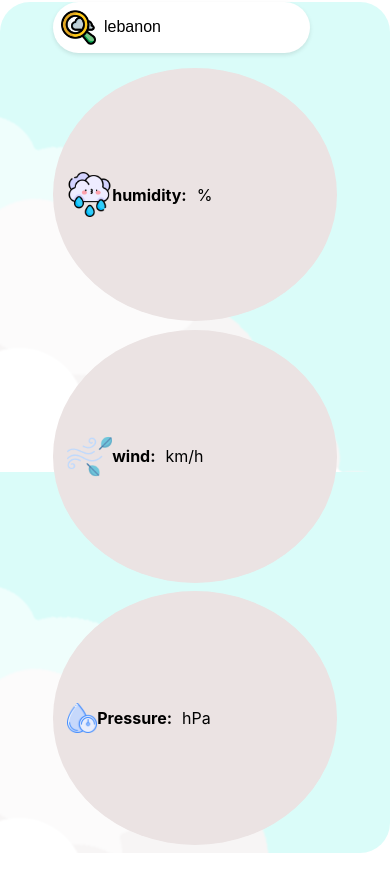
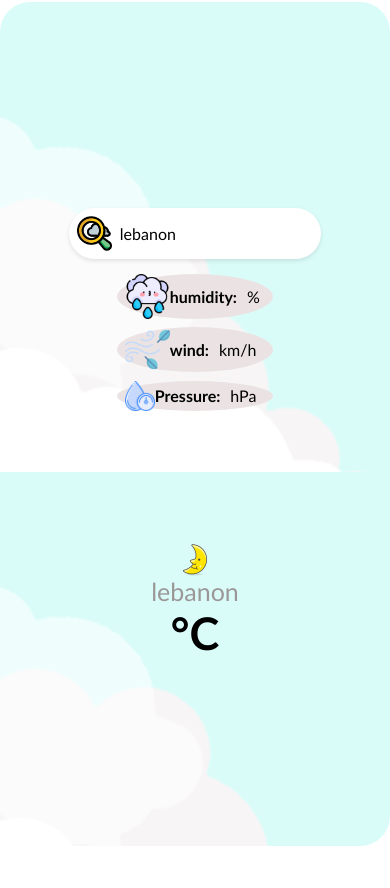
Before and after one commit to HassanFakih9/WeatherAPIGR1, a React (Create React App) app in the folder group1weatherapp/: page / in a window 390 px wide. Before the commit the page ends 853 px from the top, so only its background shows below. Built offline with nearby package versions, Linux system fonts and the light colour scheme; no server answers.

Commit message:
final version

```diff
--- a/group1weatherapp/src/App.css
+++ b/group1weatherapp/src/App.css
@@ -32,7 +32,263 @@
   from {
     transform: rotate(0deg);
   }
+
   to {
     transform: rotate(360deg);
   }
 }
+
+* {
+  margin: 0;
+  padding: 0;
+  font-family: 'Trebuchet MS', 'Lucida Sans Unicode', 'Lucida Grande', 'Lucida Sans', Arial, sans-serif;
+}
+
+.ContainerLeft {
+  display: flex;
+  flex-direction: column;
+  padding-left: 20%;
+  padding-right: 10%;
+  padding-top: 10%;
+  align-items: center;
+  justify-content: center;
+}
+
+
+.Rain,
+.Wind,
+.Pressure {
+  display: flex;
+  flex-direction: row;
+  flex: 1;
+  align-items: center;
+  margin-bottom: 5%;
+  background-color: #ebe3e3;
+  width: 200px;
+  height: 60px;
+  border-radius: 30px;
+}
+
+.weatheritems {
+  display: flex;
+  flex-direction: column;
+  justify-content: space-between;
+}
+
+.RainDesc,
+.WindDesc,
+.PressureDesc {
+  margin: 0;
+  padding-left: 10px;
+}
+
+
+
+.waterImage,
+.windImage {
+  max-width: 50px;
+  max-height: 50px;
+  padding-left: 5%;
+}
+
+.pressureImage {
+  max-width: 35px;
+  max-height: 35px;
+  padding-left: 5%;
+}
+
+.ContainerRight {
+  display: flex;
+  flex-direction: column;
+  align-items: center;
+  text-align: center;
+  padding-right: 25%;
+
+
+
+}
+
+
+
+.CurrentTemp {
+  font-size: 50px;
+}
+
+
+.CurrentTempDesc {
+  font-size: 30px;
+  color: #9b9797;
+  margin: 0;
+}
+
+.ContainerOfTheUpPart {
+  display: flex;
+  justify-content: space-between;
+  align-items: flex-start;
+  background-color: rgb(218, 252, 249);
+  border-radius: 30px;
+  height: 500px;
+  width: 1400px;
+  margin-left: auto;
+  margin-right: auto;
+  margin-top: 5%;
+}
+
+.SearchBar {
+  display: flex;
+  align-items: center;
+  background-color: #ffffff;
+  border-radius: 30px;
+  margin-bottom: 20px;
+  padding: 10px;
+  box-shadow: 0 2px 4px rgba(0, 0, 0, 0.1);
+
+}
+
+.SearchInput {
+  flex: 1;
+  padding: 10px;
+  border: none;
+  border-radius: 30px;
+  outline: none;
+  font-size: 16px;
+  width: 270px;
+
+}
+
+.SearchIcon {
+  font-size: 24px;
+  margin-left: 10px;
+  color: #555;
+  cursor: pointer;
+}
+
+
+.SearchIcon:hover {
+  color: #333;
+}
+
+.SearchBtn {
+  max-width: 40px;
+  max-height: 40px;
+}
+
+
+
+.main-division {
+  display: flex;
+  flex-wrap: wrap;
+  justify-content: space-between;
+  margin-left: auto;
+  margin-right: auto;
+  height: 500px;
+  width: 1400px;
+}
+
+
+.hour-div {
+  display: flex;
+  flex-direction: column;
+  align-items: center;
+  justify-content: center;
+  width: 180px;
+  height: 300px;
+  background-color: rgb(248, 248, 205);
+  border-radius: 40px;
+  margin: 10px;
+  text-align: center;
+}
+
+.hour-div p {
+  font-size: x-large;
+}
+
+
+.weather-images {
+  max-width: 100px;
+  max-height: 100px;
+  transition: transform 0.2s ease;
+}
+
+.weather-images:hover {
+  transform: scale(1.2);
+
+}
+
+.temperature {
+  font-size: 36px;
+  padding-top: 10%;
+}
+
+
+
+@media (max-width: 768px) {
+  .ContainerOfTheUpPart {
+    flex-direction: column;
+    height: auto;
+    align-items: center;
+    justify-content: center;
+    width: 100vw;
+  }
+
+  .ContainerLeft {
+    padding: 0vw;
+    flex-direction: column;
+    max-width: 100vw;
+    /* overflow: hidden; */
+    height: auto;
+  }
+
+  .Rain,
+  .Wind,
+  .Pressure {
+    border-radius: 50%;
+    height: 30vh;
+    width: auto;
+  }
+
+  .weatheritems {
+
+    flex-direction: row;
+    gap: 10vw;
+  }
+
+
+
+
+
+  .main-division {
+    display: flex;
+    flex-direction: column;
+    align-items: center;
+    width: 100vw;
+    height: auto;
+  }
+
+  .hour-div {
+    flex-direction: ro;
+    width: 100vw;
+    margin: 10px 0;
+    height: 30vh;
+    justify-content: space-between;
+    padding-top: 3vw;
+    padding-bottom: 3vw;
+
+  }
+
+  .SearchInput {
+    width: 80%;
+  }
+
+  .SearchBar {
+    width: 85%;
+  }
+
+  .weather-images {
+    height: 50vh;
+  }
+
+  .temperature {
+    padding-top: 0vh;
+  }
+}
--- a/group1weatherapp/src/App.js
+++ b/group1weatherapp/src/App.js
@@ -81,7 +81,9 @@ function App() {
             />
           );
         })}
+
       </div>
+
     </div>
   );
 }
--- a/group1weatherapp/src/Comps/Weather.css
+++ b/group1weatherapp/src/Comps/Weather.css
@@ -31,7 +31,7 @@
 
 .RainRateImage,
 .waterImage,
-.windImage{
+.windImage {
   max-width: 50px;
   max-height: 45px;
   padding-left: 5%;
@@ -43,7 +43,7 @@
   padding-left: 5%;
 }
 
-.MainImage{
+.MainImage {
   max-width: 250px;
   max-height: 240px;
   padding-top: 5%;
@@ -53,6 +53,7 @@
   display: flex;
   flex-direction: column;
   align-items: center;
+  justify-content: center;
   text-align: center;
   padding-right: 25%;
   padding-top: 2.5%;
@@ -63,9 +64,7 @@
 
 .humiditylbl,
 .Windlbl,
-.Pressurelbl{
-
-}
+.Pressurelbl {}
 
 
 .CurrentTemp {
@@ -111,7 +110,7 @@
   border-radius: 30px;
   outline: none;
   font-size: 16px;
-  width:270px;
+  width: 270px;
 
 }
 
@@ -182,10 +181,19 @@ max-height: 35px;
 @media (max-width: 768px) {
   .ContainerOfTheUpPart {
     flex-direction: column;
-      height: auto;
+
     align-items: center;
     justify-content: center;
     width: 100vw;
+    height: 100vh;
+    gap: 5vh;
+    margin-bottom: 5vh;
+    ;
+  }
+
+  .MainImage {
+    height: 20vh;
+    margin-top: 10vh;
   }
 
   .ContainerLeft {
@@ -200,8 +208,8 @@ max-height: 35px;
   .Wind,
   .Pressure {
     border-radius: 50%;
-      height: 30vh;
-      width: auto;
+    height: 40vh;
+    width: 40vw;
   }
 
   .weatheritems {
@@ -211,16 +219,17 @@ max-height: 35px;
   }
 
   .ContainerRight {
-      display: none;
-  }
 
-  .ContainerRight2 {
     display: flex;
     flex-direction: column;
     align-items: center;
+    justify-content: center;
     text-align: center;
+    padding-right: 0vw;
+    max-height: 20vh;
 
   }
+
 
   .main-division {
     display: flex !important;
```
Lines whose indentation alone changed are shown as unchanged.
